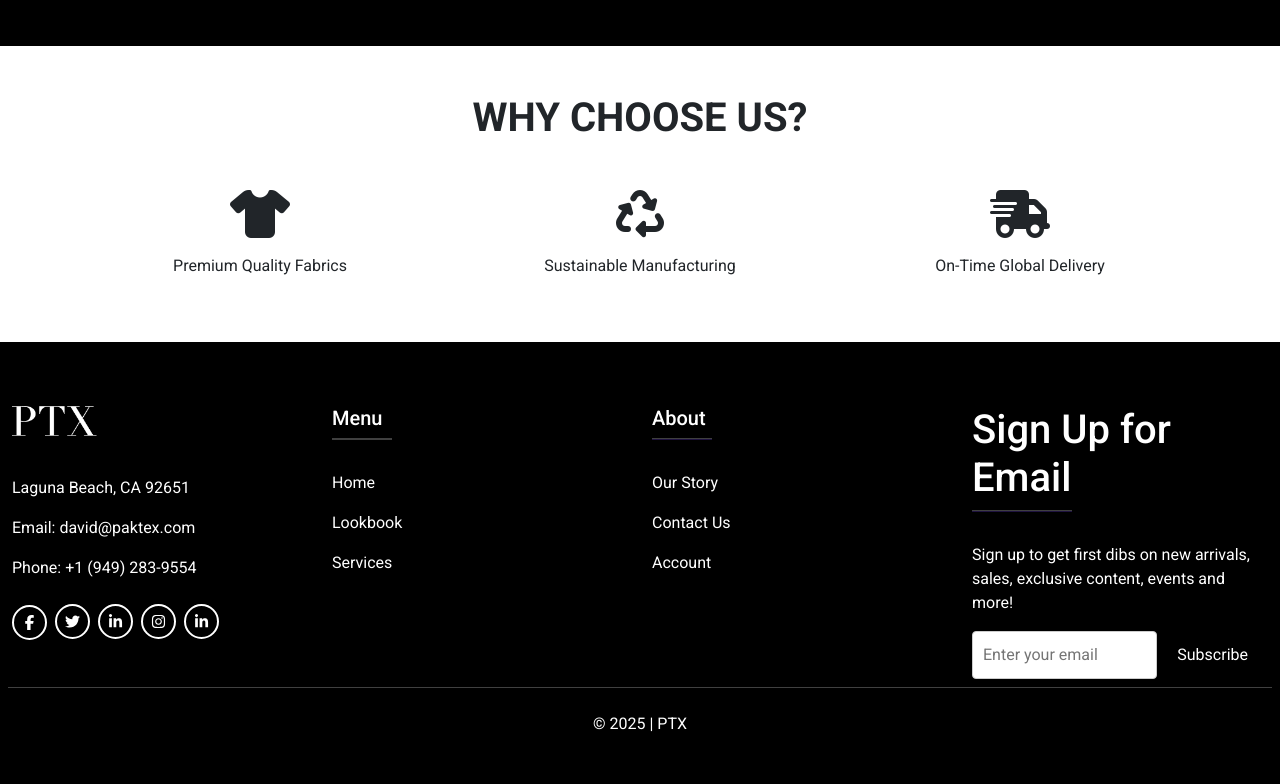
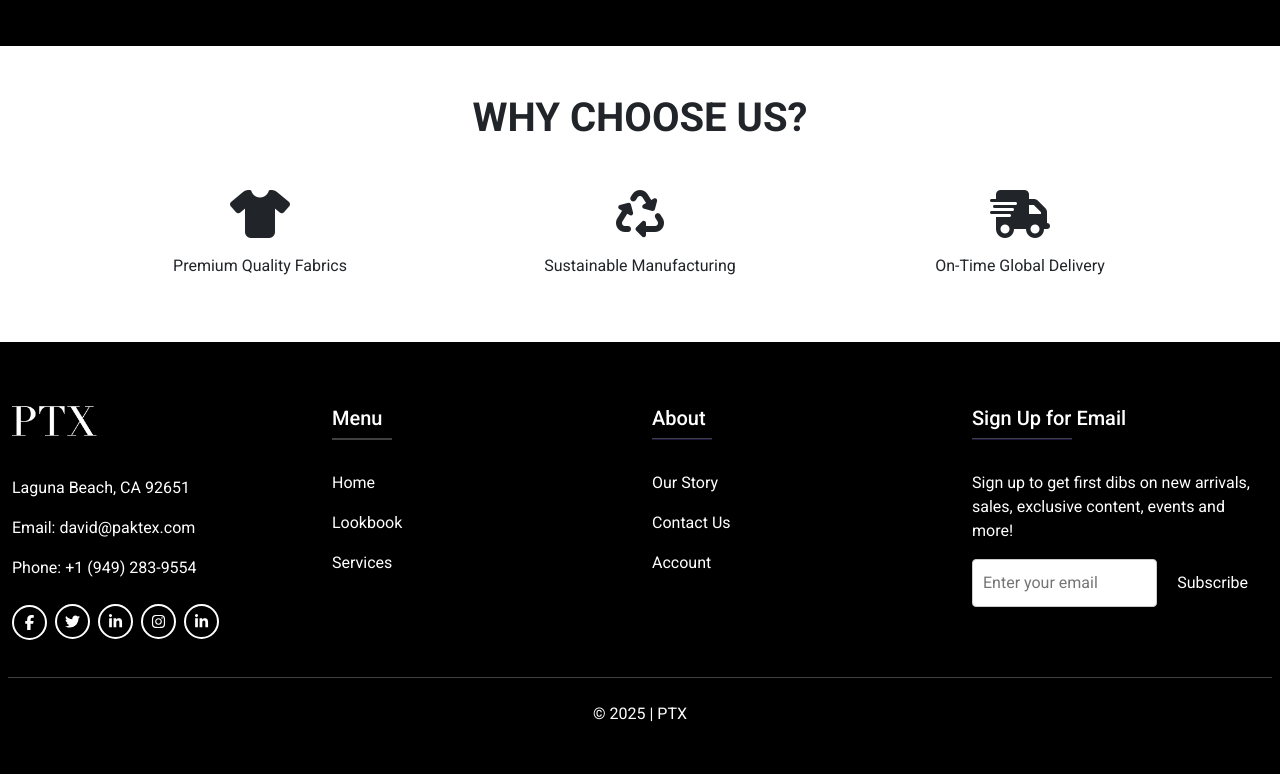
Before and after one commit to Zeeshanprojects/PTX-2, a React (Create React App) app in the folder PTX-2/ptx-2/: page / in a window 1280 px wide. Shown: the part 4628-5412 px from the top of the page. Built offline with nearby package versions, Linux system fonts and the light colour scheme.

Commit message:
completed website

```diff
--- a/PTX-2/ptx-2/src/Components/Footer.jsx
+++ b/PTX-2/ptx-2/src/Components/Footer.jsx
@@ -214,7 +214,7 @@ export default function Footer() {
 
                 <div className="col-md-4 col-lg-3 col-xl-3 mx-auto mb-md-0 mb-4">
                   {/* Links */}
-                  <h1 className="footertext">Sign Up for Email</h1>
+                  <h2 className="footertext">Sign Up for Email</h2>
                   <hr
                     className="mb-4 mt-0 d-inline-block mx-auto"
                     style={{
```
